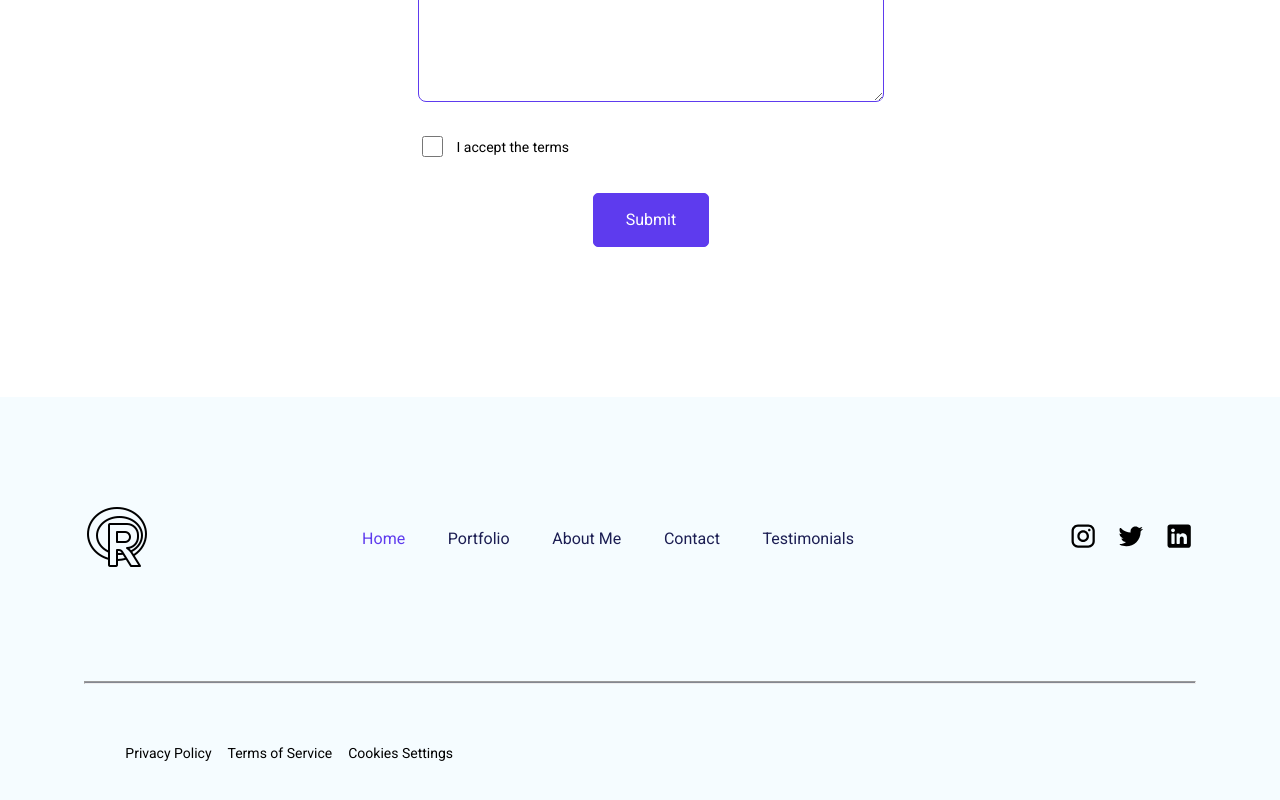
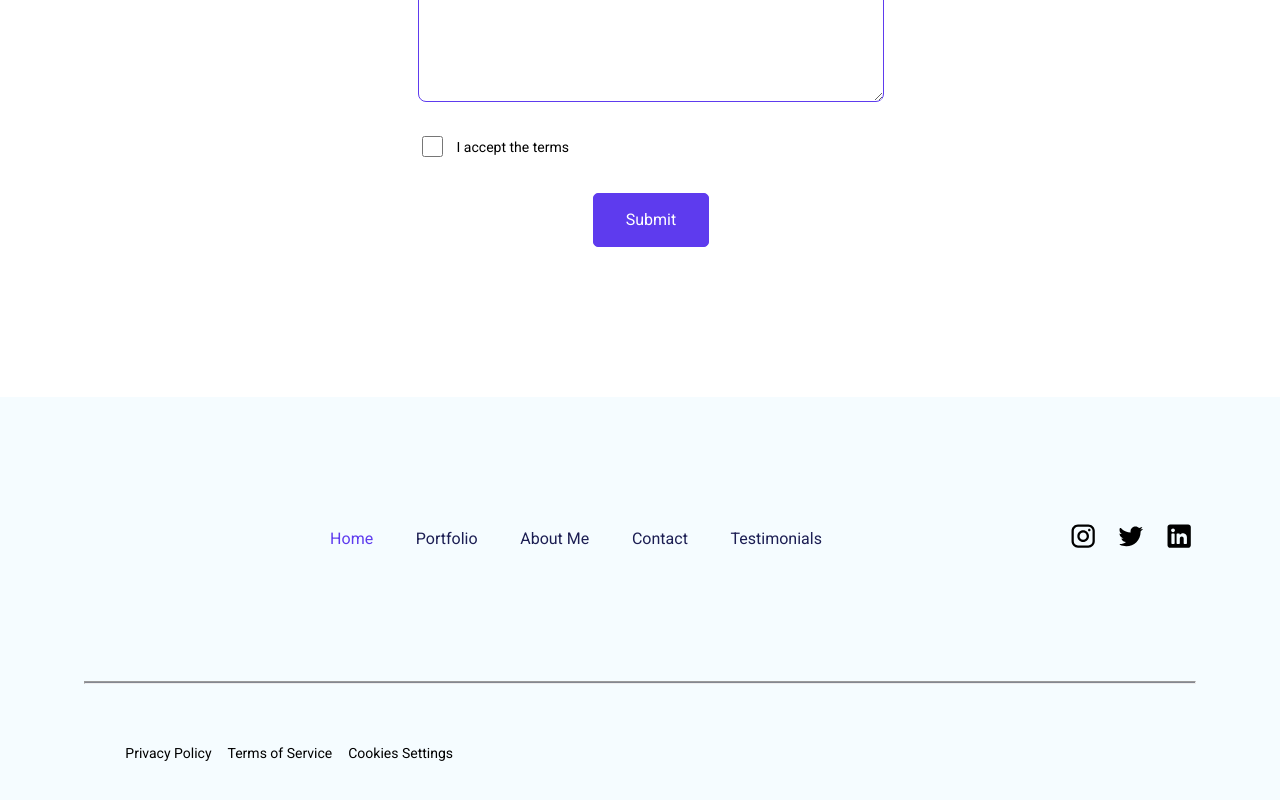
Before and after one commit to oumarichard505/ouma_p, a React (Create React App) app: page / in a window 1280 px wide. Shown: the part 5567-6367 px from the top of the page. Built offline with nearby package versions, Linux system fonts and the light colour scheme.

Commit message:
Removing the unnecesary logo

```diff
--- a/src/Pages/Home/Footer.jsx
+++ b/src/Pages/Home/Footer.jsx
@@ -6,7 +6,7 @@ function Footer() {
     <footer className="footer--container">
       <div className="footer--link--container">
         <div>
-          <img src="./img/R.png" alt="Logo" />
+          {/* <img src="./img/R.png" alt="Logo" /> */}
         </div>
         <div className="footer--items">
           <ul>
```
